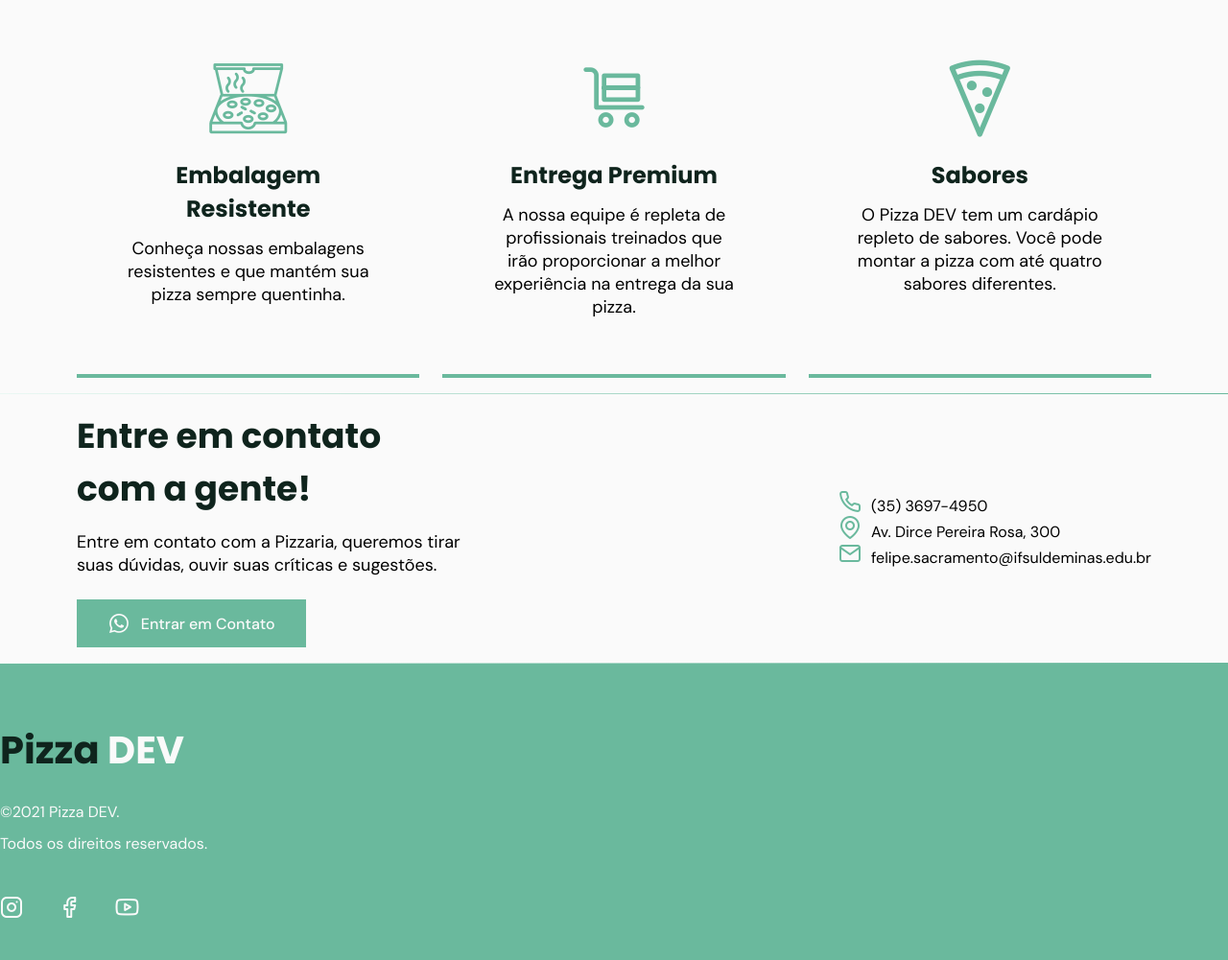
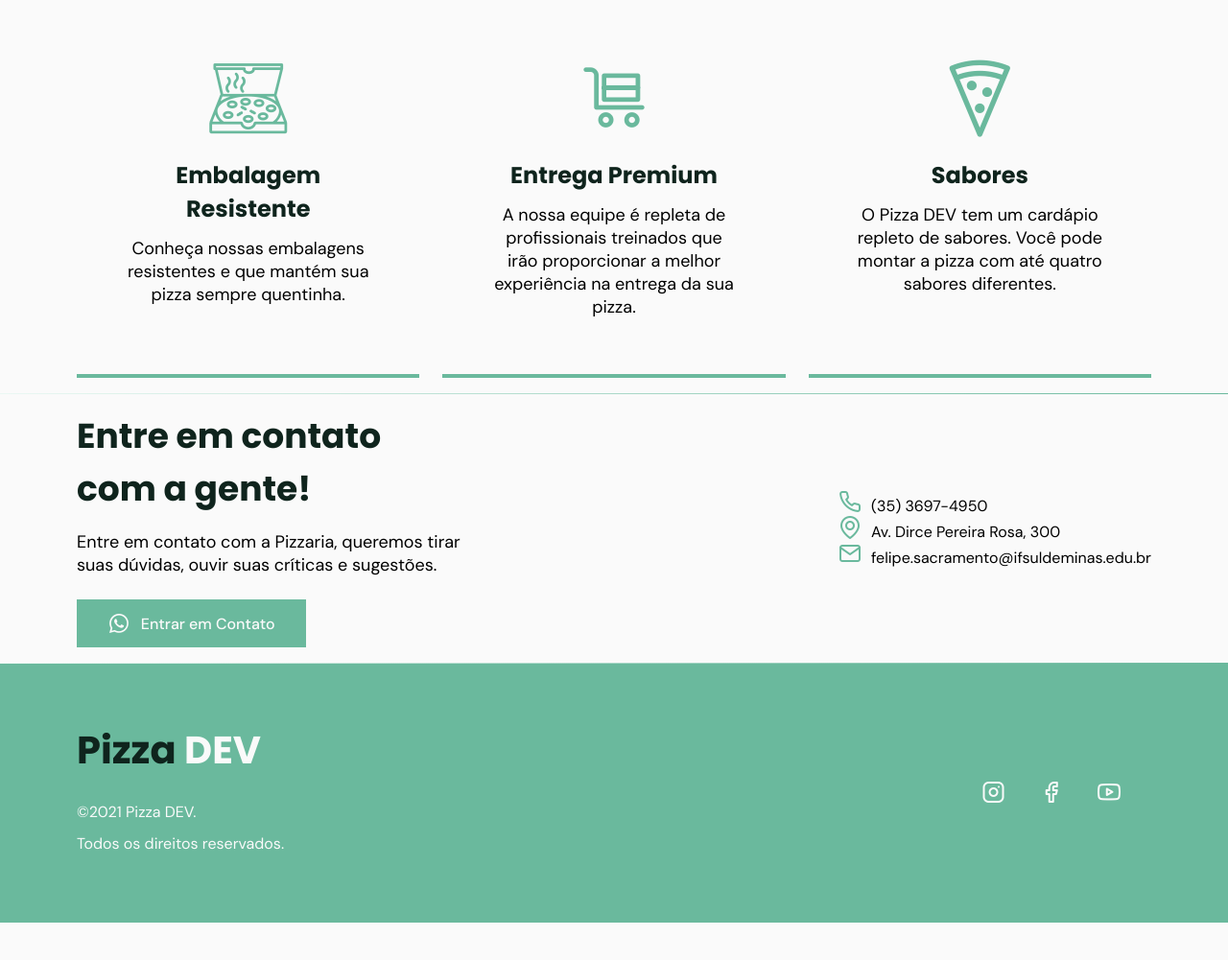
Before and after one commit to Felipe-exec/Primeiro-Site-Pizza-Dev1, a plain HTML site: page index.html in a window 1280 px wide. Shown: the part 943-1944 px from the top of the page at 96% size. After the commit the page ends 1905 px from the top, so only its background shows below. Drawn offline with Linux system fonts and the light colour scheme; files whose address does not match are found by name.

Commit message:
Update index.html

```diff
--- a/index.html
+++ b/index.html
@@ -164,7 +164,7 @@
 
     <!-- Rodapé -->
     <footer class="section">
-      <div class="cointainer grid">
+      <div class="container grid">
         <div class="brand">
           <a class="logo logo-alt" href="#home"> Pizza<span> DEV </span> </a>
           <p>©2021 Pizza DEV.</p>
```
